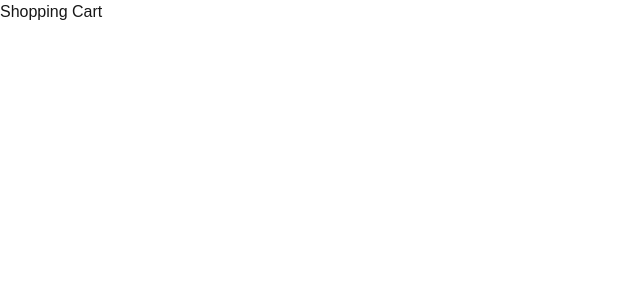
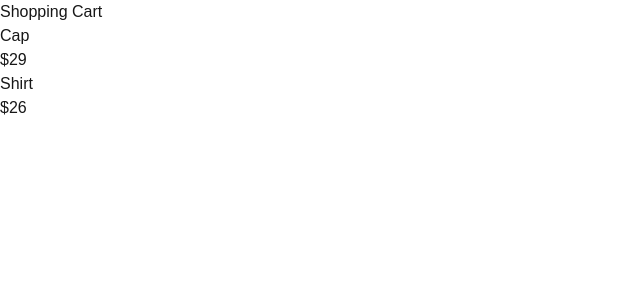
Before and after one commit to LahiruLiyanage/NextCommerce, a Next.js app in the folder next-commerce/: page /cart in a window 1280 px wide. Shown: the top 300 px of the page, without its empty margins (0-640 px from the left). Built offline with nearby package versions, Linux system fonts and the light colour scheme.

Commit message:
Add the product details to the product detail

```diff
--- a/next-commerce/app/cart/page.tsx
+++ b/next-commerce/app/cart/page.tsx
@@ -1,3 +1,23 @@
+'use client';
+
+import { useState } from 'react';
+import { products } from "@/app/product-data";
+import Link from "next/link";
+
 export default function CartPage() {
-    return <h1>Shopping Cart</h1>
+    const [cartIds, setCartIds] = useState(['123', '345']);
+
+    const cartProducts = cartIds.map((id) => products.find((product) => product.id === id)!);
+
+    return (
+        <>
+            <h1>Shopping Cart</h1>
+            {cartProducts.map((product) => (
+                <Link key={product.id} href={"/products/" + product.id}>
+                    <h3>{product.name}</h3>
+                    <p>${product.price}</p>
+                </Link>
+            ))}
+        </>
+    )
 }
--- a/next-commerce/app/products/[id]/page.tsx
+++ b/next-commerce/app/products/[id]/page.tsx
@@ -2,5 +2,12 @@ import { products } from "@/app/product-data";
 
 export default function ProductDetailPage({ params }: { params: { id: string } }) {
     const product = products.find((product) => product.id === params.id);
-    return <h1>{product!.name}</h1>
+    return (
+        <>
+            <h1>{product!.name}</h1>
+            <p>${product!.price}</p>
+            <h3>Description:</h3>
+            <p>{product!.description}</p>
+        </>
+    );
 }
```
